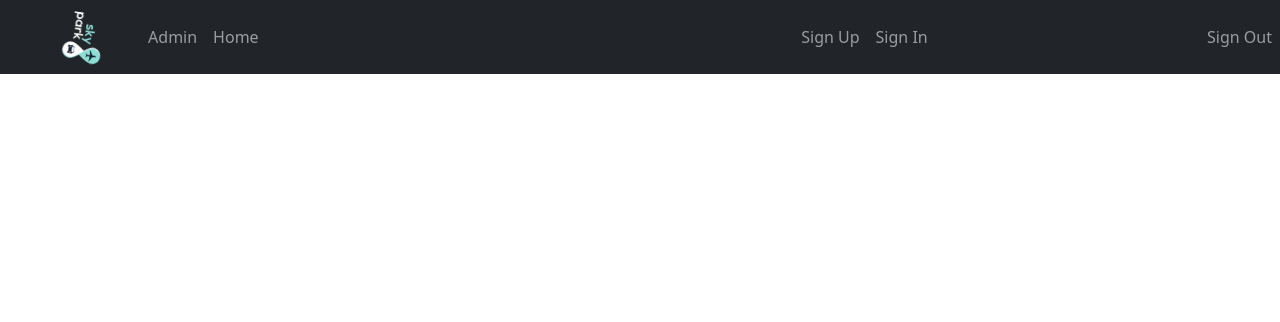
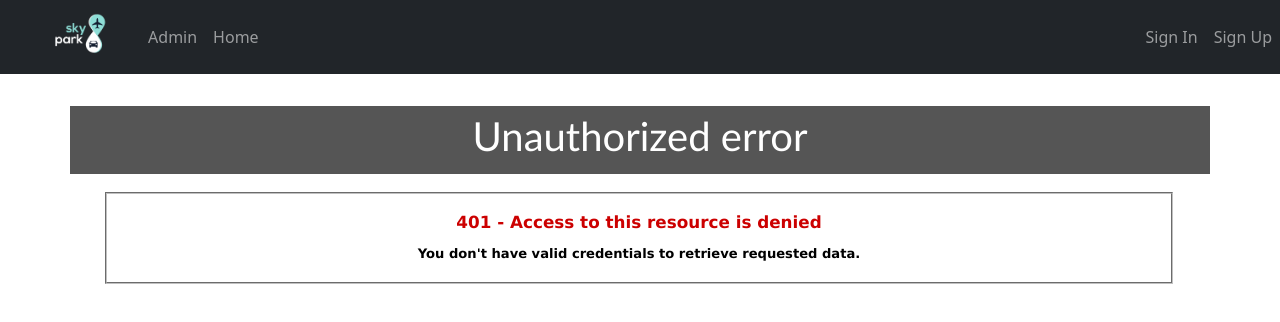
Before and after one commit to izovkic98/react-skypark, a React (Create React App) app: page /401 in a window 1280 px wide. Shown: the top 322 px of the page. Built offline with nearby package versions, Linux system fonts and the light colour scheme.

Commit message:
implemented unauthorized and error pages

```diff
--- a/src/App.css
+++ b/src/App.css
@@ -1,5 +1,9 @@
 .App {
   text-align: center;
+}
+
+*, *:after, *:before {
+  box-sizing: content-box !important;
 }
 
 .App-logo {
@@ -10,10 +14,80 @@
   margin-right: 1rem;
 }
 
+#header {
+  width: 96%;
+  margin: 0 0 0 0;
+  padding: 6px 2% 6px 2%;
+  font-family: "trebuchet MS", Verdana, sans-serif;
+  color: #FFF;
+  background-color: #555555;
+}
+
+#content {
+  margin: 0 0 0 2%;
+  position: relative;
+}
+
+#error-container {
+  background: #FFF;
+  width: 96%;
+  margin-top: 8px;
+  padding: 10px;
+  position: absolute;
+}
+
+
+#h2-error {
+  font-size: 1.7em;
+  margin: 0;
+  color: #CC0000;
+  display: block;
+  font-size: 1.5em;
+  margin-block-start: 0.83em;
+  margin-block-end: 0.83em;
+  margin-inline-start: 0px;
+  margin-inline-end: 0px;
+  font-weight: bold;
+}
+
+#h3-error {
+
+  font-size: 1.2em;
+  margin: 10px 0 0 0;
+  color: #000000;
+  display: block;
+  font-size: 1.17em;
+  margin-block-start: 1em;
+  margin-block-end: 1em;
+  margin-inline-start: 0px;
+  margin-inline-end: 0px;
+  font-weight: bold;
+}
+
+#fieldset-error {
+  display: block;
+  margin-inline-start: 2px;
+  margin-inline-end: 2px;
+  padding-block-start: 0.35em;
+  padding-inline-start: 0.75em;
+  padding-inline-end: 0.75em;
+  padding-block-end: 0.625em;
+  min-inline-size: min-content;
+  border-width: 2px;
+  border-style: groove;
+  border-color: rgb(192, 192, 192);
+  border-image: initial;
+}
+
+#body-error {
+  margin: 0;
+  margin-top: 2rem;
+  font-size: .7em;
+  font-family: Verdana, Arial, Helvetica, sans-serif;
+  background: #EEEEEE;
+}
+
 @media (prefers-reduced-motion: no-preference) {
-  .App-logo {
-    animation: App-logo-spin infinite 20s linear;
-  }
 }
 
 .App-header {
@@ -35,6 +109,7 @@
   from {
     transform: rotate(0deg);
   }
+
   to {
     transform: rotate(360deg);
   }
--- a/src/App.js
+++ b/src/App.js
@@ -1,11 +1,34 @@
-import logo from './logo.svg';
 import './App.css';
 import { NavigationBar } from './components/NavigationBar';
+import { ErrorPage } from './error/ErrorPage';
+import { HomePage } from './home/HomePage';
+import { LoginPage } from './login/LoginPage';
+import { RegisterPage } from './register/RegisterPage';
+import { ProfilePage } from './profile/ProfilePage';
+import { AdminPage } from './admin/AdminPage';
+import { UnauthorizedPage } from './unauthorized/UnauthorizedPage';
+import { BrowserRouter, Routes, Route } from 'react-router-dom';
+import React from 'react';
 
 function App() {
   return (
     <div className="App">
-      <NavigationBar/>
+      <BrowserRouter>
+        <NavigationBar />
+        <div className='container'>
+          <Routes>
+            <Route path='/' element={<HomePage/>}></Route>
+            <Route path='/home' element={<HomePage/>}></Route>
+            <Route path='/login' element={<LoginPage/>}></Route>
+            <Route path='/register' element={<RegisterPage/>}></Route>
+            <Route path='/profile' element={<ProfilePage/>}></Route>
+            <Route path='/admin' element={<AdminPage/>}></Route>
+            <Route path='/404' element={<ErrorPage/>}></Route>
+            <Route path='/401' element={<UnauthorizedPage/>}></Route>
+            <Route path='*' element={<ErrorPage/>}></Route>
+          </Routes>
+        </div>
+      </BrowserRouter>
     </div>
   );
 }
--- a/src/components/NavigationBar.jsx
+++ b/src/components/NavigationBar.jsx
@@ -1,5 +1,5 @@
+import { NavLink, useNavigate } from 'react-router-dom';
 import logo from './Skypark_logo.png';
-
 
 const NavigationBar = () => {
 
@@ -11,29 +11,19 @@ const NavigationBar = () => {
 
             <div className="navbar-nav me-auto">
                 <li className="nav-item">
-                    <a href="" className="nav-link">Admin</a>
+                    <NavLink to="/admin" className='nav-link' >Admin</NavLink>
                 </li>
                 <li className="nav-item">
-                    <a href="" className="nav-link">Home</a>
+                    <NavLink to="/home" className='nav-link' >Home</NavLink>
                 </li>
             </div>
 
             <div className="navbar-nav ms-auto">
                 <li className="nav-item">
-                    <a href="" className="nav-link">Sign Up</a>
+                    <NavLink to="/login" className='nav-link' >Sign In</NavLink>
                 </li>
                 <li className="nav-item">
-                    <a href="" className="nav-link"> Sign In</a>
-                </li>
-            </div>
-
-            <div className="navbar-nav ms-auto">
-                <li className="nav-item">
-                </li>
-                <li className="nav-item">
-                    <a href="#" className="nav-link">
-                        Sign Out
-                    </a>
+                    <NavLink to="/register" className='nav-link' >Sign Up</NavLink>
                 </li>
             </div>
 
--- a/src/error/ErrorPage.jsx
+++ b/src/error/ErrorPage.jsx
@@ -1,5 +1,20 @@
 const ErrorPage = () => {
-    return (<p>Error page</p>)
+
+    return (
+
+        <body id="body-error">
+            <div id="header"><h1>Server Error</h1></div>
+            <div id="content">
+                <div id="error-container">
+                    <fieldset id="fieldset-error">
+                        <h2 id="h2-error">404 - File or directory not found.</h2>
+                        <h3 id="h3-error">The resource you are looking for might have been removed, had its name changed, or is temporarily unavailable.</h3>
+                    </fieldset>
+                </div>
+            </div>
+        </body>
+
+    )
 }
 
-export {ErrorPage};
+export { ErrorPage };
--- a/src/login/LoginPage.jsx
+++ b/src/login/LoginPage.jsx
@@ -1,3 +1,4 @@
+
 
 
 const LoginPage = () => {
--- a/src/profile/ProfilePage.jsx
+++ b/src/profile/ProfilePage.jsx
@@ -1,3 +1,4 @@
+
 const ProfilePage = () => {
     return (<p>Profile page</p>)
 }
--- a/src/unauthorized/UnauthorizedPage.jsx
+++ b/src/unauthorized/UnauthorizedPage.jsx
@@ -1,5 +1,17 @@
 const UnauthorizedPage = () => {
-    return (<p>Unauthorized page</p>)
+    return (
+        <body id="body-error">
+            <div id="header"><h1>Unauthorized error</h1></div>
+            <div id="content">
+                <div id="error-container">
+                    <fieldset id="fieldset-error">
+                        <h2 id="h2-error">401 - Access to this resource is denied</h2>
+                        <h3 id="h3-error">You don't have valid credentials to retrieve requested data.</h3>
+                    </fieldset>
+                </div>
+            </div>
+        </body>
+    )
 }
 
-export {UnauthorizedPage};
+export { UnauthorizedPage };
```
Also changed, not shown: jsconfig.json (added, +7 -0 lines), 1 other file (tests, documents, lock files or other folders).
